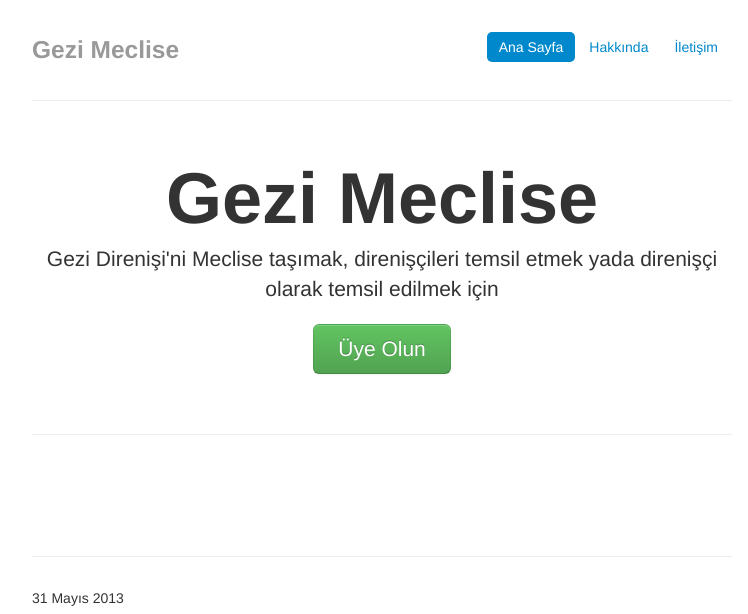
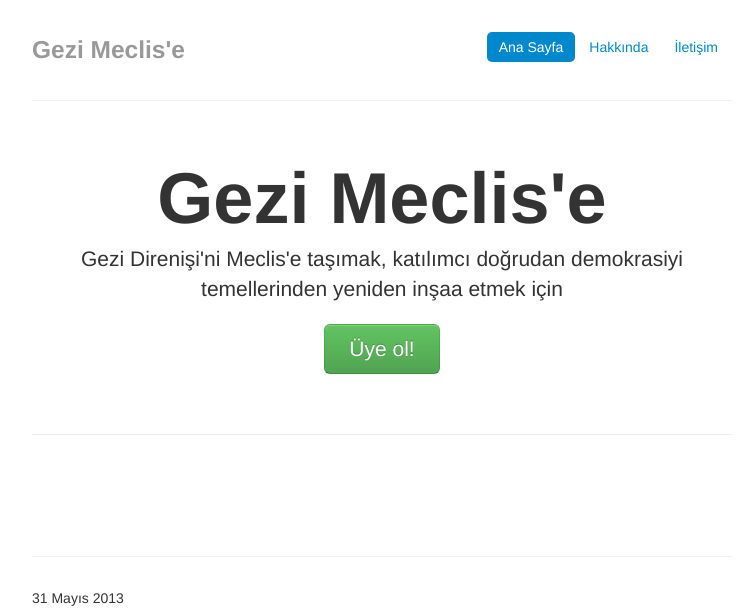
Before and after one commit to zekzekus/GeziMeclise, a Django app: page / in a window 1280 px wide. Shown: the top 614 px of the page, without its empty margins (258-1006 px from the left). Run offline with Django 3.2, Linux system fonts and the light colour scheme; some libraries are stand-ins or nearby versions.

Commit message:
template updates

```diff
--- a/gezimeclise/templates/base.html
+++ b/gezimeclise/templates/base.html
@@ -2,7 +2,7 @@
 <html lang="en">
 <head>
     <meta charset="utf-8">
-    <title>Gezi &middot; Meclise</title>
+    <title>Gezi Meclis'e</title>
     <meta name="viewport" content="width=device-width, initial-scale=1.0">
     <meta name="description" content="">
     <meta name="author" content="">
@@ -79,7 +79,7 @@
             <li><a href="#">Hakkında</a></li>
             <li><a href="#">İletişim</a></li>
         </ul>
-        <h3 class="muted">Gezi Meclise</h3>
+        <h3 class="muted">Gezi Meclis'e</h3>
     </div>
 
     <hr>
--- a/gezimeclise/templates/index.html
+++ b/gezimeclise/templates/index.html
@@ -2,10 +2,9 @@
 
 
 {% block first_content %}
-        <h1>Gezi Meclise</h1>
-        <p class="lead">Gezi Direnişi'ni Meclise taşımak, direnişçileri temsil etmek yada direnişçi olarak
-            temsil edilmek için </p>
-        <a class="btn btn-large btn-success" href="#">Üye Olun</a>
+        <h1>Gezi Meclis'e</h1>
+        <p class="lead">Gezi Direnişi'ni Meclis'e taşımak, katılımcı doğrudan demokrasiyi temellerinden yeniden inşaa etmek için</p>
+        <a class="btn btn-large btn-success" href="#">Üye ol!</a>
 {% endblock %}
 
 {% block second_content %}
--- /dev/null
+++ b/gezimeclise/templates/profile/profile_detail.html
@@ -0,0 +1,6 @@
+{% extends "base.html" %}
+{% block first_content %}
+
+    <p><img src="{{ MEDIA_URL}}{{ object.image }}"></p>
+
+{% endblock %}
```
